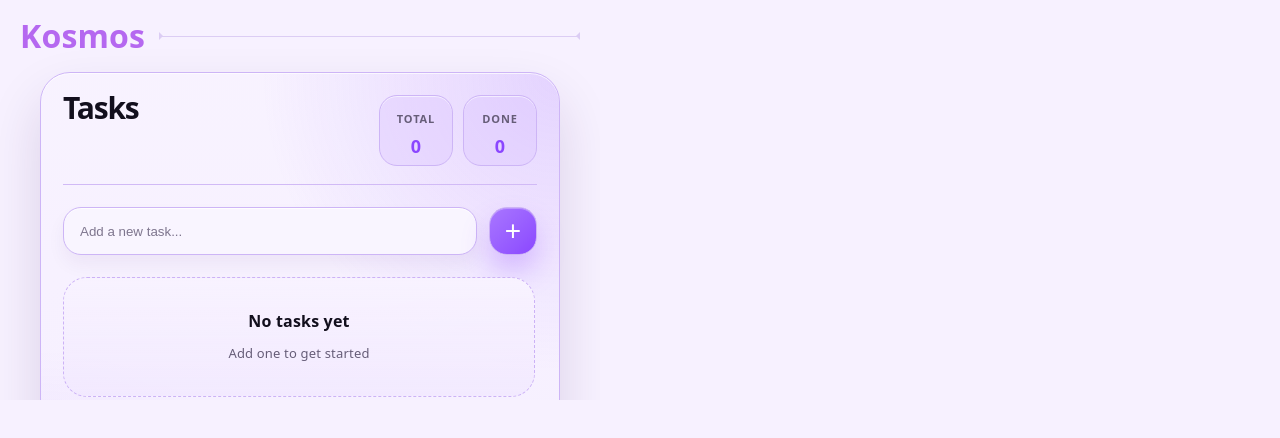
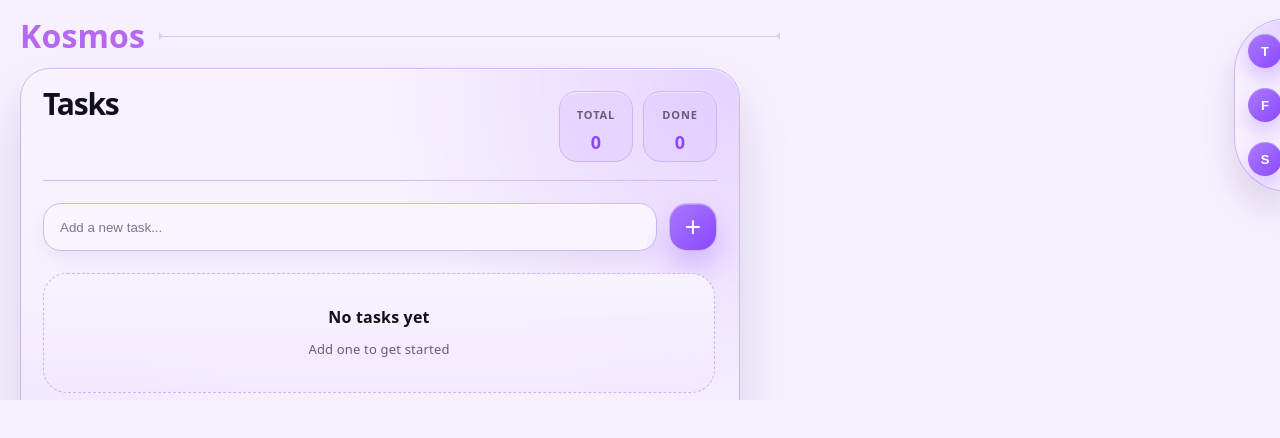
Before and after one commit to HisMonDon/Kosmos, a React (Vite) app: page / in a window 1280 px wide. Shown: the top 438 px of the page. Built offline with nearby package versions, Linux system fonts and the light colour scheme.

Commit message:
added sidebar part 1

```diff
--- a/src/App.css
+++ b/src/App.css
@@ -77,6 +77,8 @@
 
 .content-row {
   margin-top: 4px;
+  position: relative;
+  align-items: stretch;
 }
 
 .hero {
--- a/src/App.tsx
+++ b/src/App.tsx
@@ -1,6 +1,7 @@
 //import { useState } from 'react'
 import './App.css'
 import TodoList from './widgets/todo'
+import Sidebar from './widgets/sidebar'
 
 function App() {
   //const [count, setCount] = useState(0)
@@ -14,8 +15,11 @@ function App() {
           </span>
           <div className="ticks"></div>
         </div>
-        <div className="rowcenter content-row">
+        <div className="rowstart">
           <TodoList />
+          <div style={{ padding: '20px' }}>
+          </div>
+          <Sidebar />
         </div>
       </div>
       <section id="spacer"></section>
--- a/src/index.css
+++ b/src/index.css
@@ -1,5 +1,5 @@
 :root {
-  --popup-width: 600px;
+  --popup-width: 800px;
   --popup-height: 400px;
 
   --text: #665d78;
--- /dev/null
+++ b/src/widgets/sidebar.css
@@ -0,0 +1,111 @@
+.sidebar-shell {
+    position: absolute;
+    top: 18px;
+    right: -8px;
+    z-index: 6;
+    display: flex;
+    justify-content: flex-end;
+    align-items: flex-start;
+}
+
+.sidebar-tube {
+    width: 54px;
+    padding: 10px 8px;
+    border: 1px solid color-mix(in srgb, var(--accent) 18%, var(--border));
+    border-radius: 999px 0 0 999px;
+    background:
+        radial-gradient(circle at top right, color-mix(in srgb, var(--accent) 18%, transparent), transparent 42%),
+        linear-gradient(180deg, color-mix(in srgb, var(--bg) 92%, white), color-mix(in srgb, var(--bg) 82%, var(--code-bg)));
+    box-shadow:
+        0 20px 36px rgba(47, 20, 82, 0.14),
+        inset 0 1px 0 color-mix(in srgb, white 72%, transparent);
+    display: grid;
+    gap: 10px;
+    overflow: hidden;
+    transition:
+        width 220ms ease,
+        padding 220ms ease,
+        box-shadow 220ms ease;
+}
+
+.sidebar-shell:hover .sidebar-tube {
+    width: 162px;
+    padding-inline: 10px 12px;
+    box-shadow:
+        0 24px 42px rgba(47, 20, 82, 0.18),
+        inset 0 1px 0 color-mix(in srgb, white 72%, transparent);
+}
+
+.sidebar-item {
+    width: 100%;
+    min-height: 44px;
+    border: 0;
+    border-radius: 999px;
+    background: transparent;
+    color: var(--text-h);
+    display: flex;
+    align-items: center;
+    justify-content: flex-start;
+    gap: 10px;
+    padding: 0 8px 0 4px;
+    cursor: pointer;
+    transition:
+        background 160ms ease,
+        transform 160ms ease;
+}
+
+.sidebar-item:hover {
+    background: color-mix(in srgb, var(--accent-bg) 72%, var(--bg));
+    transform: translateX(-1px);
+}
+
+.sidebar-item:focus-visible {
+    outline: none;
+    background: color-mix(in srgb, var(--accent-bg) 78%, var(--bg));
+    box-shadow: 0 0 0 3px color-mix(in srgb, var(--accent-bg) 88%, transparent);
+}
+
+.sidebar-icon {
+    width: 34px;
+    height: 34px;
+    border-radius: 999px;
+    flex: 0 0 auto;
+    display: inline-flex;
+    align-items: center;
+    justify-content: center;
+    background: linear-gradient(135deg, color-mix(in srgb, var(--accent) 72%, white), var(--accent));
+    color: white;
+    font-size: 13px;
+    font-weight: 800;
+    box-shadow:
+        0 10px 18px color-mix(in srgb, var(--accent) 24%, transparent),
+        inset 0 1px 0 rgba(255, 255, 255, 0.26);
+    transform: translateX(1px);
+    transition: transform 220ms ease;
+}
+
+.sidebar-shell:hover .sidebar-icon {
+    transform: translateX(-2px);
+}
+
+.sidebar-label {
+    min-width: 0;
+    max-width: 0;
+    opacity: 0;
+    overflow: hidden;
+    white-space: nowrap;
+    color: var(--text-h);
+    font-size: 13px;
+    font-weight: 700;
+    transform: translateX(10px);
+    transition:
+        max-width 220ms ease,
+        opacity 180ms ease,
+        transform 220ms ease;
+}
+
+.sidebar-shell:hover .sidebar-label {
+    max-width: 90px;
+    opacity: 1;
+    transform: translateX(0);
+}
--- /dev/null
+++ b/src/widgets/sidebar.tsx
@@ -0,0 +1,24 @@
+import './sidebar.css'
+
+const items = [
+    { id: 'tasks', icon: 'T', label: 'Tasks' },
+    { id: 'focus', icon: 'F', label: 'Focus' },
+    { id: 'settings', icon: 'S', label: 'Settings' },
+]
+
+export default function Sidebar() {
+    return (
+        <aside className="sidebar-shell" aria-label="Sidebar shortcuts">
+            <div className="sidebar-tube">
+                {items.map((item) => (
+                    <button key={item.id} type="button" className="sidebar-item">
+                        <span className="sidebar-icon" aria-hidden="true">
+                            {item.icon}
+                        </span>
+                        <span className="sidebar-label">{item.label}</span>
+                    </button>
+                ))}
+            </div>
+        </aside>
+    )
+}
--- a/src/widgets/todo.css
+++ b/src/widgets/todo.css
@@ -4,7 +4,9 @@
 
 .todo-container {
     width: 100%;
-    max-width: 520px;
+    max-width: none;
+    min-width: 0;
+    flex: 1 1 auto;
     margin: 0 auto;
     min-height: 100%;
     padding: 22px;
```
